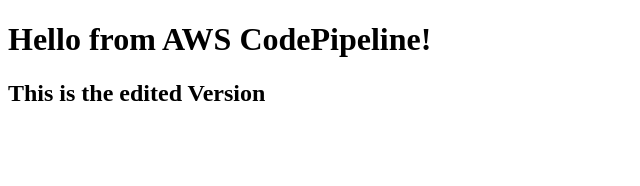
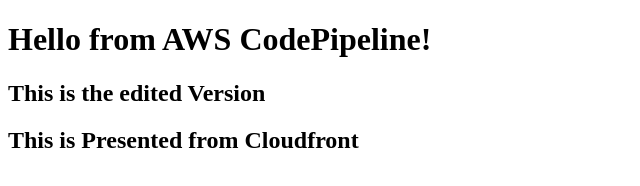
Before and after one commit to gruchic/new-project-static, a plain HTML site: page index.html in a window 1280 px wide. Shown: the whole page, without its empty margins (0-640 px from the left). Drawn offline with Linux system fonts and the light colour scheme.

Commit message:
cloudfront edit

```diff
--- a/index.html
+++ b/index.html
@@ -6,5 +6,6 @@
 <body>
     <h1>Hello from AWS CodePipeline!</h1>
     <h2>This is the edited Version</h2>
+    <h2>This is Presented from Cloudfront</h2>
 </body>
 </html>
```
